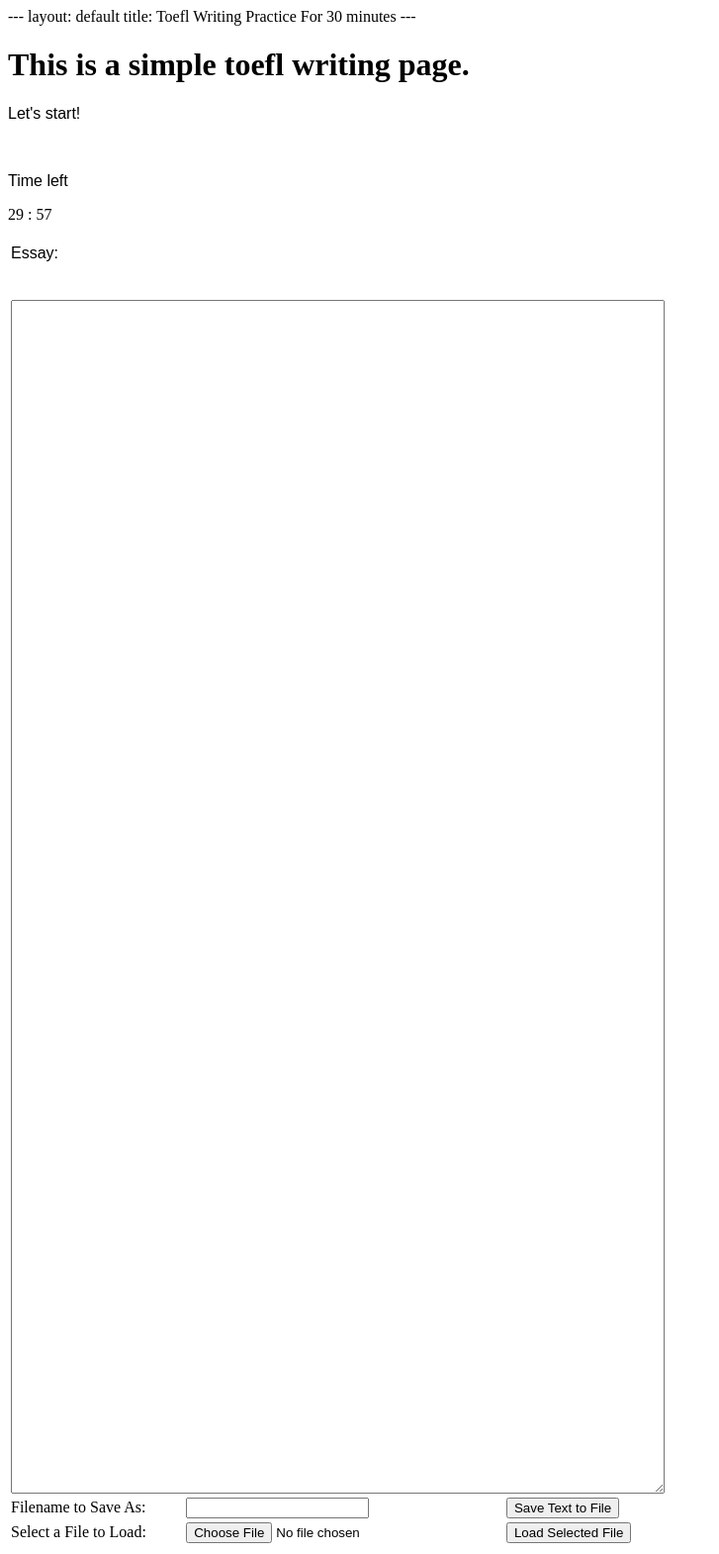
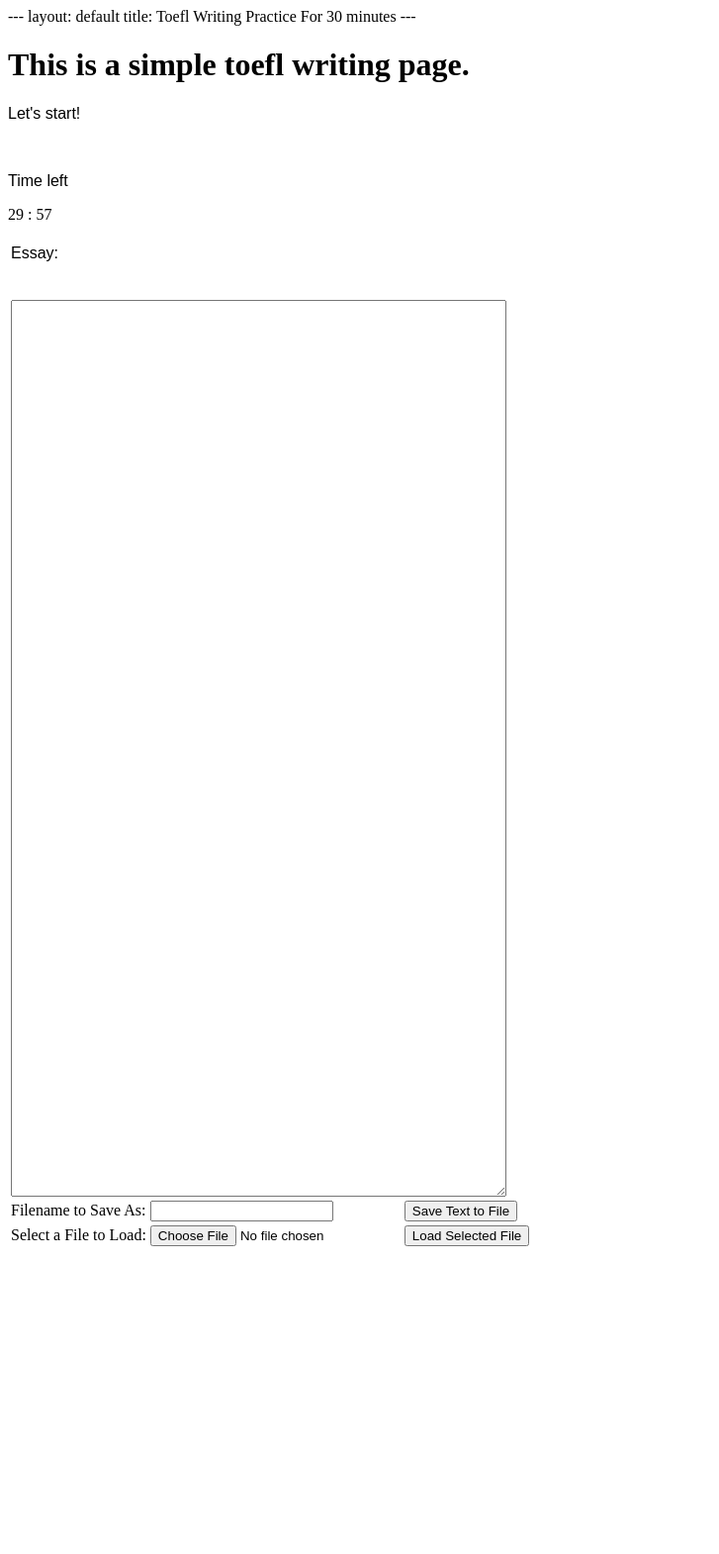
Before and after one commit to inantubek/meltemiatay.github.io, a Jekyll site: the page toeflpage30/index.html, which Jekyll copies as it is, in a window 1280 px wide. Shown: the whole page at 99% size, without its empty margins (0-727 px from the left). Built offline with Jekyll 4.4.1, drawn with Linux system fonts in a browser that asks for light colours; after the commit the page ends 1270 px from its top, so only the background shows below that.

Commit message:
Update index.html

```diff
--- a/toeflpage30/index.html
+++ b/toeflpage30/index.html
@@ -66,7 +66,7 @@ function resetTimer()
     <tr><td><p class="b">Essay:</p> <br></td></tr>
     <tr>
         <td colspan="3">
-            <textarea id="inputTextToSave" cols="80" rows="80"></textarea>
+            <textarea id="inputTextToSave" cols="60" rows="60"></textarea>
         </td>
     </tr>
     <tr>
```
